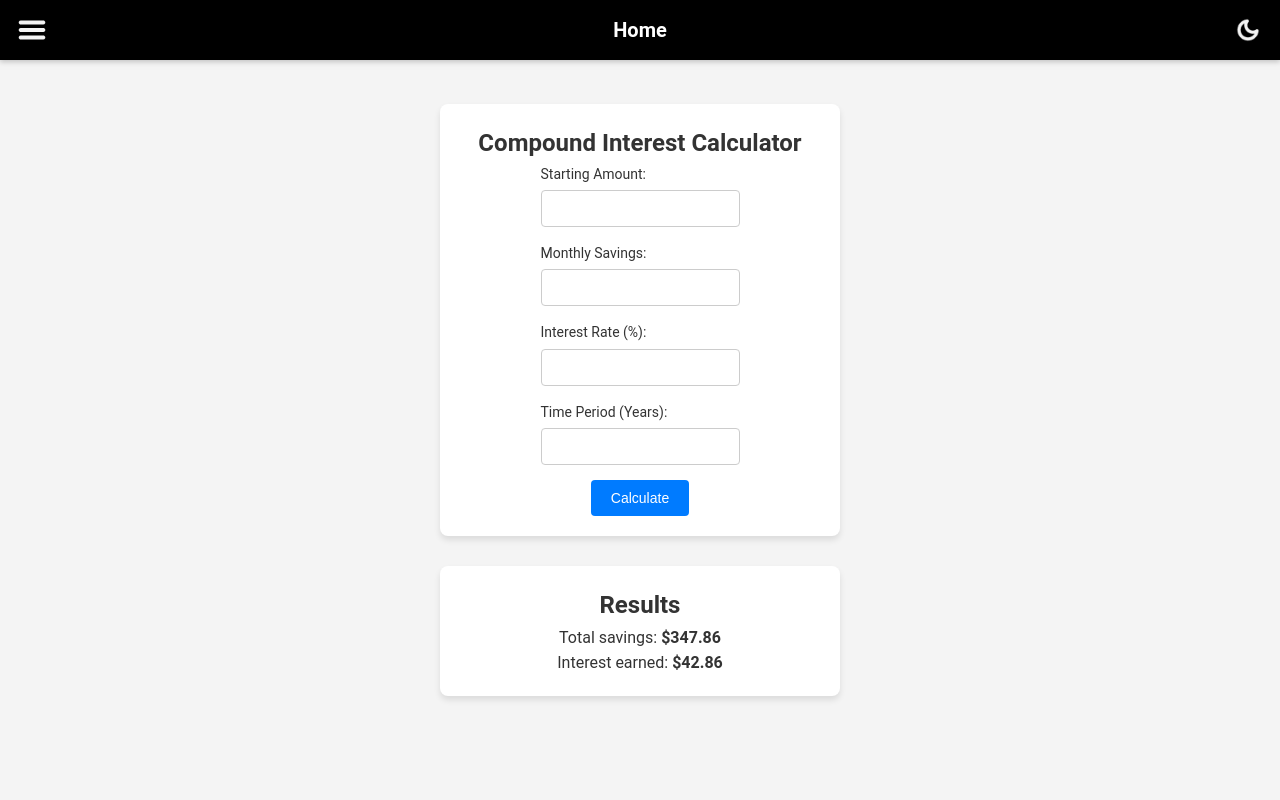
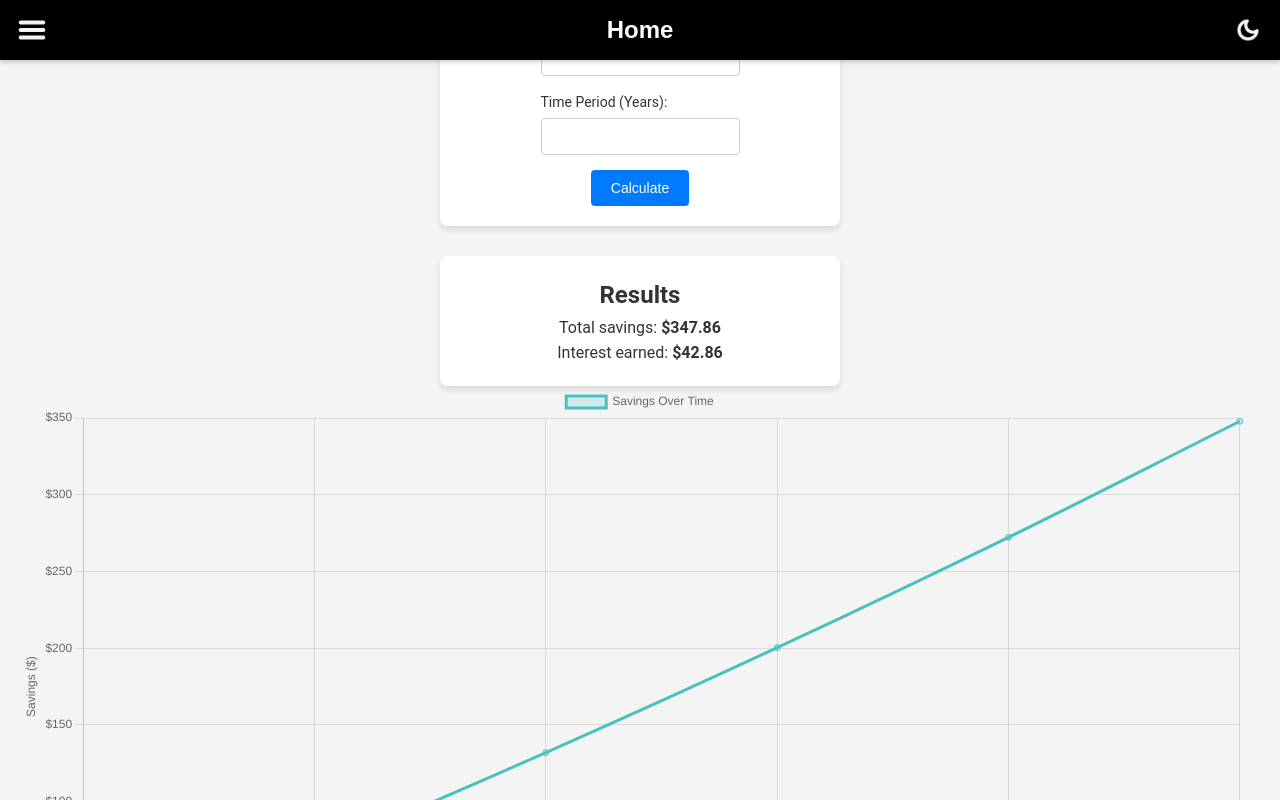
Before and after one commit to iluvcoding123/finance_app, a React (Create React App) app: page /interestcalculator in a window 1280 px wide. Both pictures are taken after typing "5", "5", "5", "5" into the empty fields and a click on the button "Calculate". Shown: the top 800 px of the page. Built offline with nearby package versions, Linux system fonts and the light colour scheme.

Commit message:
Added chart and navbar title redirect to home

```diff
--- a/package.json
+++ b/package.json
@@ -7,6 +7,7 @@
     "@testing-library/react": "^13.4.0",
     "@testing-library/user-event": "^13.5.0",
     "react": "^18.3.1",
+    "react-chartjs-2": "^5.2.0",
     "react-dom": "^18.3.1",
     "react-router-dom": "^7.0.2",
     "react-scripts": "5.0.1",
--- /dev/null
+++ b/src/components/Chart.js
@@ -0,0 +1,41 @@
+import React from "react";
+import { Chart as ChartJS, CategoryScale, LinearScale, PointElement, LineElement, Title, Tooltip, Legend } from "chart.js";
+import { Line } from "react-chartjs-2";
+
+// Register the components
+ChartJS.register(CategoryScale, LinearScale, PointElement, LineElement, Title, Tooltip, Legend);
+
+function Chart({ data }) {
+    const options = {
+        responsive: true,
+        plugins: {
+            legend: {
+                position: 'top',
+            },
+        },
+        scales: {
+            x: {
+                type: 'category',
+                title: {
+                    display: true,
+                    text: 'Year',
+                },
+            },
+            y: {
+                title: {
+                    display: true,
+                    text: 'Savings ($)',
+                },
+                ticks: {
+                    callback: function (value) {
+                        return `$${value.toLocaleString()}`;
+                    },
+                },
+            },
+        },
+    };
+
+    return <Line data={data} options={options} />;
+}
+
+export default Chart;
--- a/src/components/Navbar.css
+++ b/src/components/Navbar.css
@@ -13,14 +13,27 @@
     left: 0;
     z-index: 1000;
     box-shadow: 0 2px 5px rgba(0, 0, 0, 0.2);
+    overflow: visible; /* Ensure scaled elements are not clipped */
 }
 
-/* Navbar Title */
+/* Navbar Title Styling (Home Button) */
 .navbar-title {
-    font-size: 20px;
+    font-size: 24px; /* Slightly larger font */
     text-align: center;
-    flex-grow: 1;
-    margin: 0;
+    text-decoration: none !important; /* Prevent underline */
+    color: #ffffff !important; /* Always white */
+    font-family: "Arial", sans-serif;
+    font-weight: bold;
+    cursor: pointer;
+    display: inline-block; /* Ensure the hover area is limited to the text */
+    transition: transform 0.3s ease, color 0.3s ease; /* Smooth hover effect */
+}
+
+/* Hover Effect for Home Button */
+.navbar-title:hover {
+    transform: scale(1.2); /* Slight zoom effect */
+    color: #f0f0f0; /* Optional color change */
+    text-decoration: none !important; /* Prevent underline */
 }
 
 /* Menu Icon */
--- a/src/components/Navbar.js
+++ b/src/components/Navbar.js
@@ -1,6 +1,7 @@
 import React from "react";
+import { Link } from "react-router-dom";
 import "./Navbar.css";
-import Dropdown from "./Dropdown";
+import Dropdown from "./Dropdown"; // Import Dropdown component
 
 function Navbar({ toggleTheme }) {
     return (
@@ -11,9 +12,13 @@ function Navbar({ toggleTheme }) {
                     alt="Menu Button"
                     className="menu-button-icon"
                 />
-                <Dropdown />
+                <Dropdown /> {/* Add Dropdown component here */}
             </div>
-            <h1 className="navbar-title">Home</h1>
+            <div className="navbar-title-container">
+                <Link to="/" className="navbar-title">
+                    Home
+                </Link>
+            </div>
             <div className="theme-toggle" onClick={toggleTheme}>
                 <img
                     src={`${process.env.PUBLIC_URL}/ThemeToggleButton.png`}
--- a/src/pages/InterestCalculator.js
+++ b/src/pages/InterestCalculator.js
@@ -2,28 +2,44 @@ import React, { useState } from "react";
 import "./InterestCalculator.css";
 import Form from "../components/Form";
 import Results from "../components/Results";
+import Chart from "../components/Chart"; // Import the Chart component
 
 function InterestCalculator() {
     const [results, setResults] = useState(null);
+    const [chartData, setChartData] = useState(null);
 
     const calculateSavings = ({ startingAmount, monthlySavings, interestRate, timePeriod }) => {
         let totalSavings = startingAmount;
-        let totalContributions = startingAmount;
         const totalMonths = timePeriod * 12;
-        let monthlyBalances = [startingAmount];
+        const balances = [startingAmount];
 
         for (let i = 0; i < totalMonths; i++) {
             totalSavings = (totalSavings + monthlySavings) * (1 + interestRate / 12);
-            monthlyBalances.push(totalSavings);
-            totalContributions += monthlySavings;
+            if ((i + 1) % 12 === 0) {
+                balances.push(totalSavings);
+            }
         }
 
+        const totalContributions = startingAmount + monthlySavings * totalMonths;
         const interestEarned = totalSavings - totalContributions;
 
         setResults({
             totalSavings: totalSavings.toFixed(2),
             interestEarned: interestEarned.toFixed(2),
-            monthlyBalances,
+        });
+
+        const labels = Array.from({ length: balances.length }, (_, i) => `Year ${i}`);
+        setChartData({
+            labels,
+            datasets: [
+                {
+                    label: "Savings Over Time",
+                    data: balances,
+                    borderColor: "rgba(75,192,192,1)",
+                    backgroundColor: "rgba(75,192,192,0.2)",
+                    tension: 0.4,
+                },
+            ],
         });
     };
 
@@ -31,6 +47,7 @@ function InterestCalculator() {
         <div className="calculator-container">
             <Form onCalculate={calculateSavings} />
             <Results results={results} />
+            {chartData && <Chart data={chartData} />}
         </div>
     );
 }
```
Also changed, not shown: src/components/Chart.css (added), 1 other file (tests, documents, lock files or other folders).
